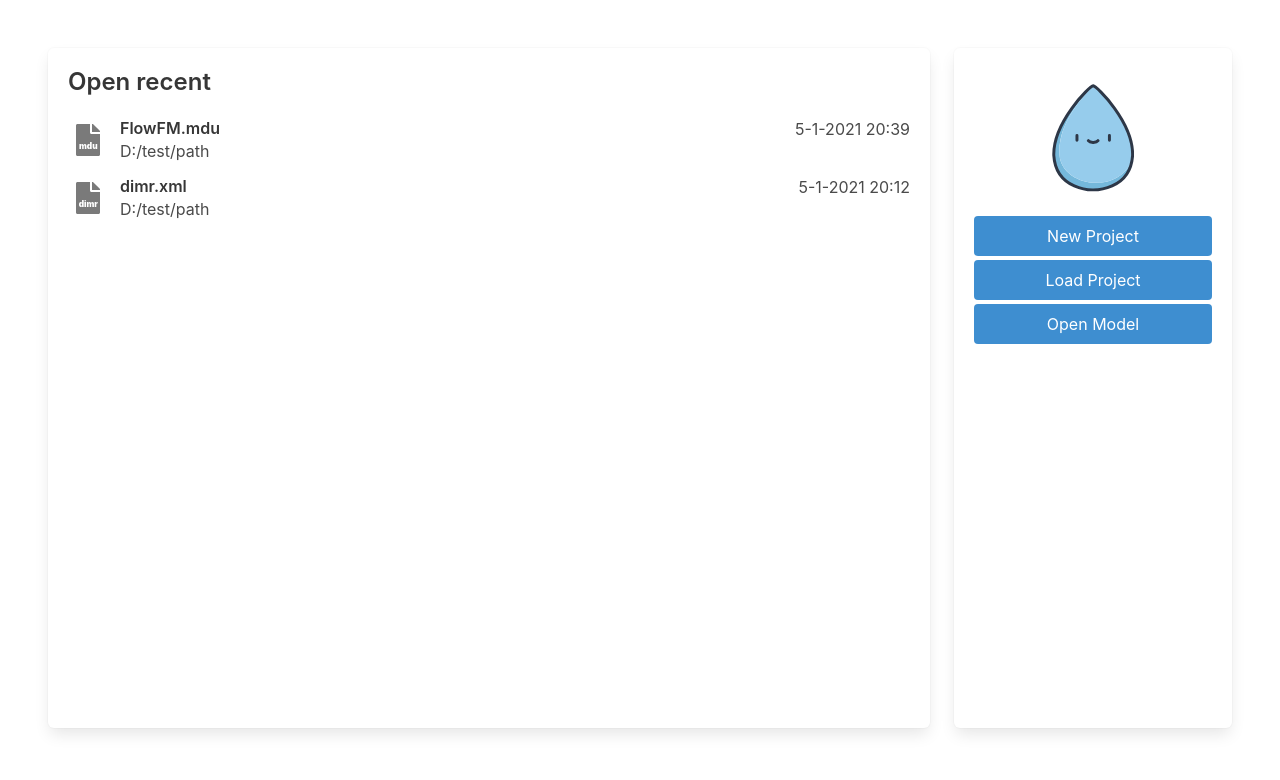
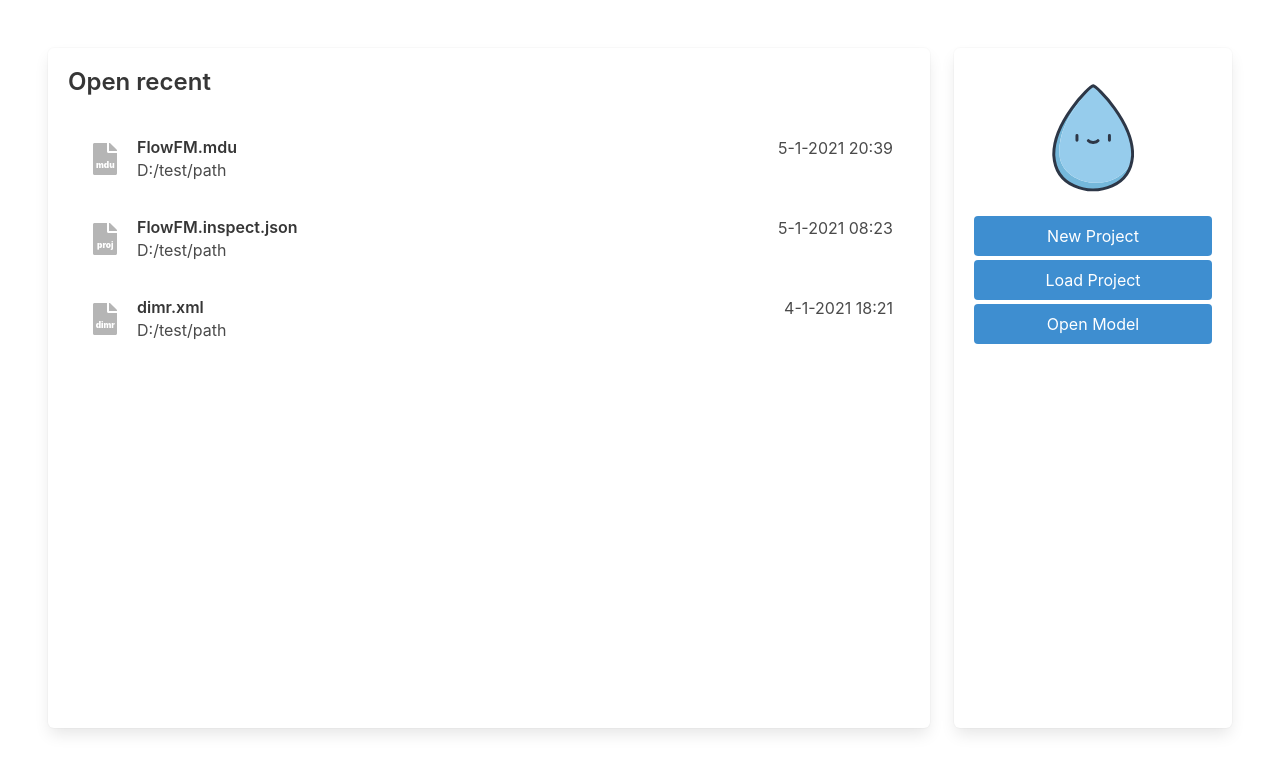
Before and after one commit to BeardedPlatypus/FlowFM-Inspector, a Gatsby site in the folder ui/: page /start-up in a window 1280 px wide. Shown: the top 780 px of the page. Built offline with nearby package versions, Linux system fonts and the light colour scheme; Gatsby itself is replaced by a stand-in of ours.

Commit message:
Scale "Open recent" buttons

```diff
--- a/ui/src/pages/start-up.tsx
+++ b/ui/src/pages/start-up.tsx
@@ -62,14 +62,15 @@ const StartUp: React.FC<PageProps> = () => {
                         <div className="box" style={{ height: "100%" }}>
                             <h1 className="title is-4">Open recent</h1>
 
-                            <div className="is-flex is-flex-direction-row is-fullwidth my-4">
-                                <div className="is-flex-shrink-1 m-1 has-text-grey" style={{ width: "2rem" }}>
+                            <button className="button is-white is-fullwidth is-justify-content-space-around" style={{ height: "5rem" }}>
+                                <div className="is-flex is-flex-direction-row is-fullwidth my-8 is-flex-grow-1">
+                                    <div className="is-flex-shrink-1 m-1 has-text-grey-light" style={{ width: "2rem" }}>
                                         <span className="fa-layers fa-fw fa-2x" style={{ width: "100%", height: "100%" }}>
                                             <FontAwesomeIcon icon={faFile} />
                                             <span className="fa-layers-text has-text-white" style={{ fontWeight: 900, transform: "scale(0.26)", transformOrigin: "-17% 0%" }}>mdu</span>
                                         </span>
                                     </div>
-                                <div className="is-flex-direction-column is-flex-grow-1 pl-3">
+                                    <div className="is-flex-direction-column is-flex-grow-1 pl-3 has-text-left">
                                         <h6 className="title is-6">FlowFM.mdu</h6>
                                         <h6 className="subtitle is-6">D:/test/path</h6>
                                     </div>
@@ -77,22 +78,43 @@ const StartUp: React.FC<PageProps> = () => {
                                         <h6 className="subtitle is-6">5-1-2021 20:39</h6>
                                     </div>
                                 </div>
+                            </button>
 
-                            <div className="is-flex is-flex-direction-row is-fullwidth my-4">
-                                <div className="is-flex-shrink-1 m-1 has-text-grey" style={{ width: "2rem" }}>
+                            <button className="button is-white is-fullwidth is-justify-content-space-around" style={{ height: "5rem" }}>
+                                <div className="is-flex is-flex-direction-row is-fullwidth my-8 is-flex-grow-1">
+                                    <div className="is-flex-shrink-1 m-1 has-text-grey-light" style={{ width: "2rem" }}>
+                                        <span className="fa-layers fa-fw fa-2x" style={{ width: "100%", height: "100%" }}>
+                                            <FontAwesomeIcon icon={faFile} />
+                                            <span className="fa-layers-text has-text-white" style={{ fontWeight: 900, transform: "scale(0.26)", transformOrigin: "-17% 0%" }}>proj</span>
+                                        </span>
+                                    </div>
+                                    <div className="is-flex-direction-column is-flex-grow-1 pl-3 has-text-left">
+                                        <h6 className="title is-6">FlowFM.inspect.json</h6>
+                                        <h6 className="subtitle is-6">D:/test/path</h6>
+                                    </div>
+                                    <div className="is-flex-shrink-1">
+                                        <h6 className="subtitle is-6">5-1-2021 08:23</h6>
+                                    </div>
+                                </div>
+                            </button>
+
+                            <button className="button is-white is-fullwidth is-justify-content-space-around" style={{ height: "5rem" }}>
+                                <div className="is-flex is-flex-direction-row is-fullwidth my-8 is-flex-grow-1">
+                                    <div className="is-flex-shrink-1 m-1 has-text-grey-light" style={{ width: "2rem" }}>
                                         <span className="fa-layers fa-fw fa-2x" style={{ width: "100%", height: "100%" }}>
                                             <FontAwesomeIcon icon={faFile} />
                                             <span className="fa-layers-text has-text-white" style={{ fontWeight: 900, transform: "scale(0.26)", transformOrigin: "-17% 0%" }}>dimr</span>
                                         </span>
                                     </div>
-                                <div className="is-flex-direction-column is-flex-grow-1 pl-3">
+                                    <div className="is-flex-direction-column is-flex-grow-1 pl-3 has-text-left">
                                         <h6 className="title is-6">dimr.xml</h6>
                                         <h6 className="subtitle is-6">D:/test/path</h6>
                                     </div>
                                     <div className="is-flex-shrink-1">
-                                    <h6 className="subtitle is-6">5-1-2021 20:12</h6>
+                                        <h6 className="subtitle is-6">4-1-2021 18:21</h6>
                                     </div>
                                 </div>
+                            </button>
 
                         </div>
                     </div>
```
Lines whose indentation alone changed are shown as unchanged.
